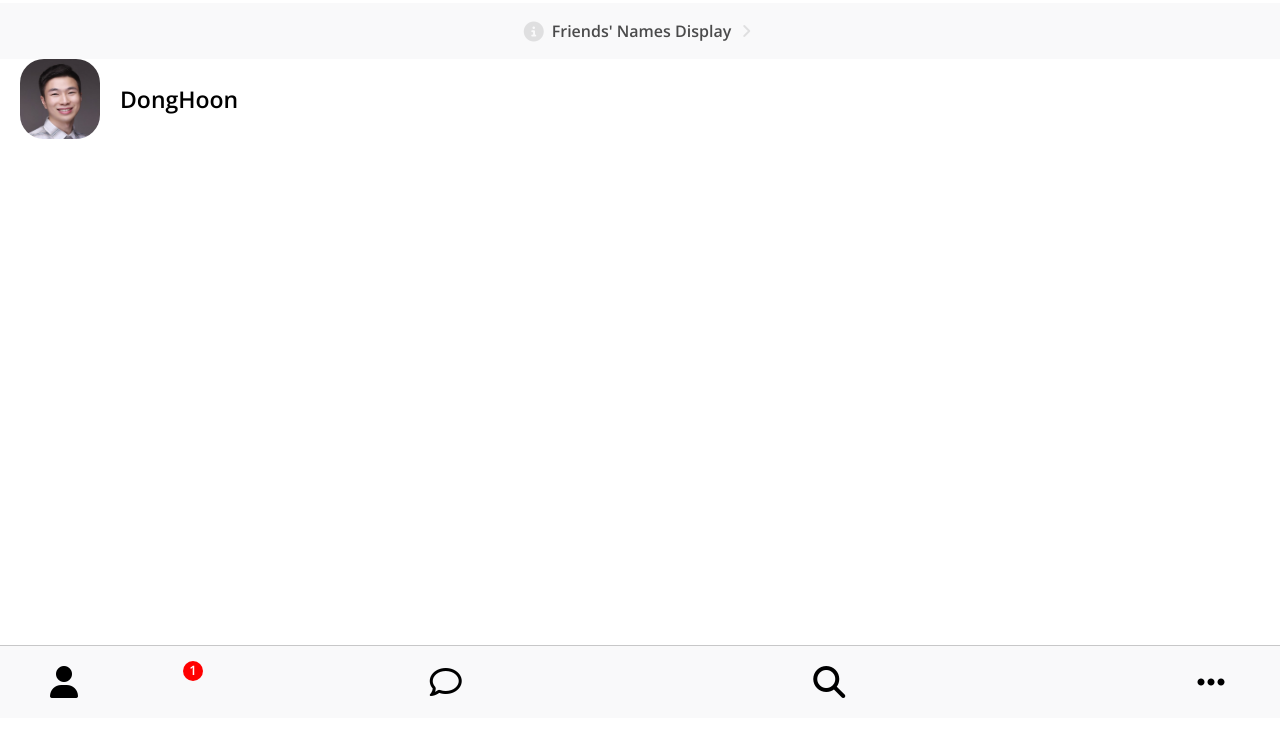
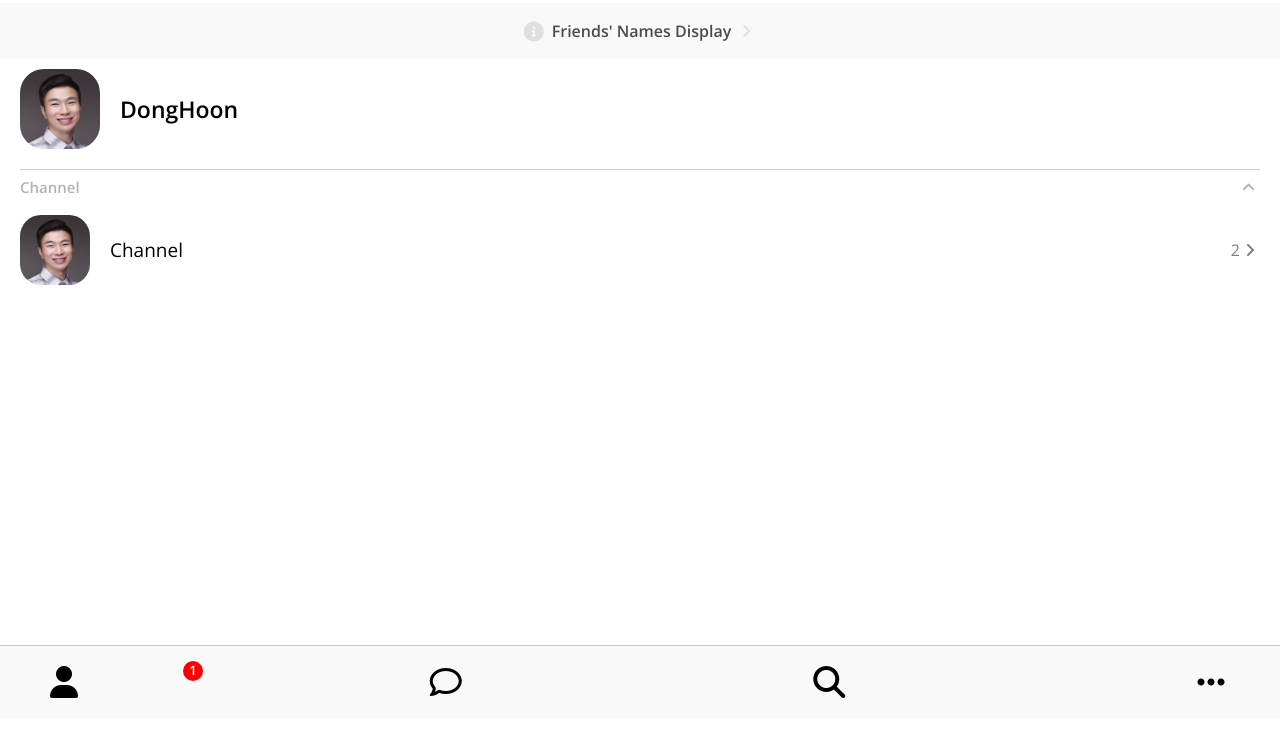
Before and after one commit to hoony443/kokoa-clone-2020, a plain HTML site: page friends.html in a window 1280 px wide. Shown: the part 82-818 px from the top of the page. Drawn offline with nearby package versions, Linux system fonts and the light colour scheme.

Commit message:
done with Friend's Screen

```diff
--- a/css/components/user-component.css
+++ b/css/components/user-component.css
@@ -1,27 +1,54 @@
-.user-component,
-.user-component__column:first-child {
+.user-component {
+    display: flex;
+    justify-content: space-between;
+}
+
+.user-component__column {
     display: flex;
     align-items: center;
 }
+
+.user-component__column:last-child {
+    color: rgba(0, 0, 0, 0.5);
+}
+
+.user-component__column:last-child span {
+    padding-right: 5px;
+}
+
 .user-component__avatar {
     width: 75px;
     height: 75px;
     border-radius: 30%;
-    margin: 0px var(--horizontal-space);
+    margin: 0px var(--horizontal-space) 0px 0px;
 }
+
 .user-component__title {
     font-size: 21px;
     font-weight: 900;
 }
+
 .user-component__subtitle {
     margin-top: 8px;
     font-size: 17px;
     color: rgba(0, 0, 0, 0.5);
 }
+
 .user-component__avatar--xl {
     width: 80px;
     height: 80px;
 }
+
 .user-component__title--xl {
     font-size: 23px;
 }
+
+.user-component__avatar--sm {
+    width: 70px;
+    height: 70px;
+}
+
+.user-component__title--sm {
+    font-size: 19px;
+    font-weight: normal;
+}
--- a/css/screens/friends.css
+++ b/css/screens/friends.css
@@ -4,14 +4,34 @@
     align-items: center;
     background-color: #F9F9FA;
     padding: 20px;
-    margin-top: 10px;
+    margin: 10px 0px;
 }
 
 .frineds-display span:nth-child(2) {
     padding: 0px 10px 0px 3px;
     font-weight: 900;
-    color: rgba(0, 0 ,0, 0.7);
+    color: rgba(0, 0, 0, 0.7);
 }
+
 .frineds-display i {
-    color: rgba(0, 0 ,0, 0.1);
+    color: rgba(0, 0, 0, 0.1);
 }
+
+.frineds-screen {
+    padding: 0px var(--horizontal-space);
+}
+
+.friends-screen__channel {
+    margin-top: var(--horizontal-space);
+    border-top: solid 1px rgba(0, 0, 0, 0.2);
+}
+
+.friends-screen__channel-header {
+    display: flex;
+    justify-content: space-between;
+    padding: 10px 0;
+    margin-bottom: 10px;
+    color: rgba(0, 0, 0, 0.3);
+    font-weight: bold;
+    font-size: 15px;
+}
--- a/friends.html
+++ b/friends.html
@@ -1,11 +1,13 @@
 <!DOCTYPE html>
 <html lang="en">
+
 <head>
     <link rel="stylesheet" href="css/styles.css">
     <meta charset="UTF-8">
     <meta name="viewport" content="width=device-width, initial-scale=1.0">
     <title>Friends - Kokoa Clone</title>
 </head>
+
 <body>
     <div class="status-bar">
         <div class="status-bar__column">
@@ -71,15 +73,29 @@
             </div>
             <div class="user-component__column"></div>
         </div>
-        <div class="friends-container">
-            <div class="friends-channel">
-                <div class="friends-channel-1"></div>
+        <div class="friends-screen__channel">
+            <div class="friends-screen__channel-header">
+                <span class="friend-screen__channel-header-title">Channel</span>
+                <span class="friend-screen__channel-header-more">
+                    <i class="fas fa-angle-up"></i>
+                </span>
+            </div>
+            <div class="user-component">
+                <div class="user-component__column">
+                    <img class="user-component__avatar user-component__avatar--sm" src="./img/user-hoon.jpg"
+                        alt="photo">
+                    <div class="user-component__text">
+                        <h4 class="user-component__title user-component__title--sm">Channel</h4>
+                    </div>
+                </div>
+                <div class="user-component__column">
+                    <span>2</span>
+                    <i class="fas fa-angle-right"></i>
+                </div>
             </div>
         </div>
     </main>
-    <script
-        src="https://kit.fontawesome.com/6478f529f2.js"
-        crossorigin="anonymous"
-    ></script>
+    <script src="https://kit.fontawesome.com/6478f529f2.js" crossorigin="anonymous"></script>
 </body>
+
 </html>
```
